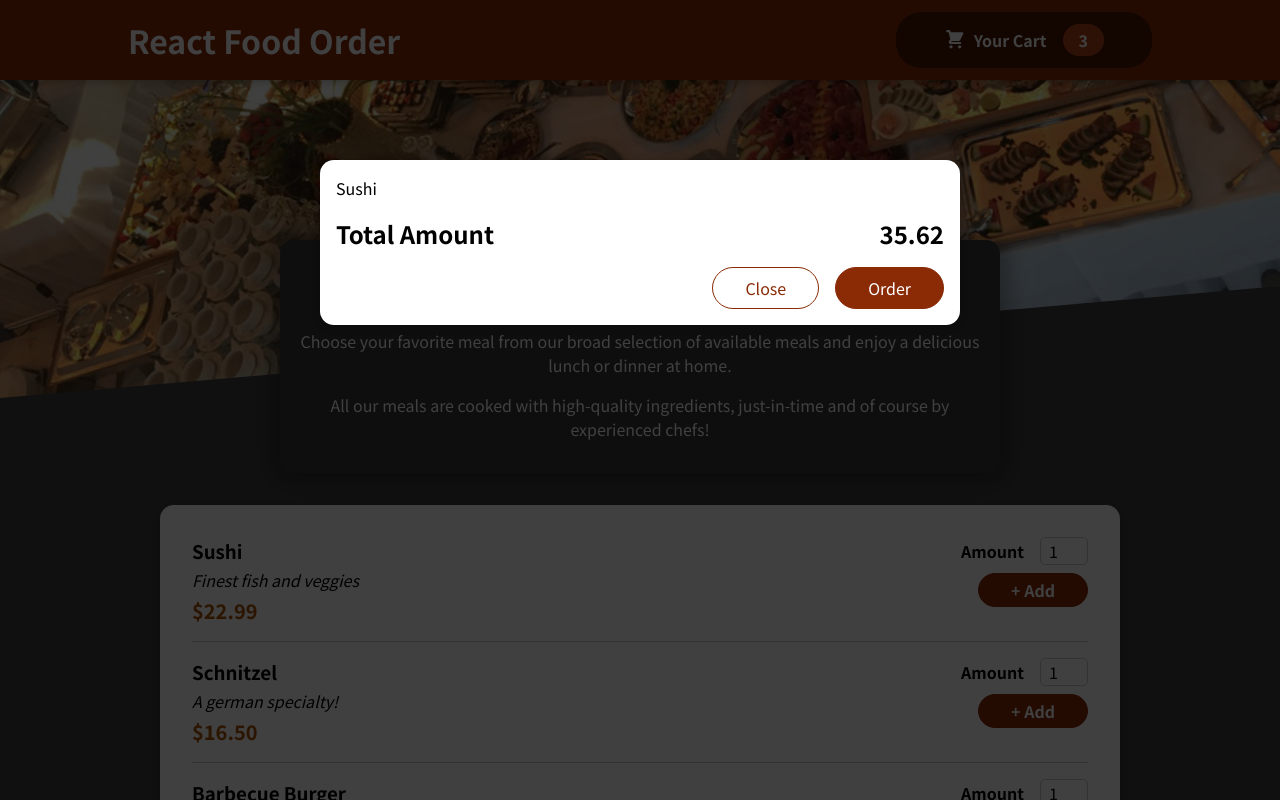
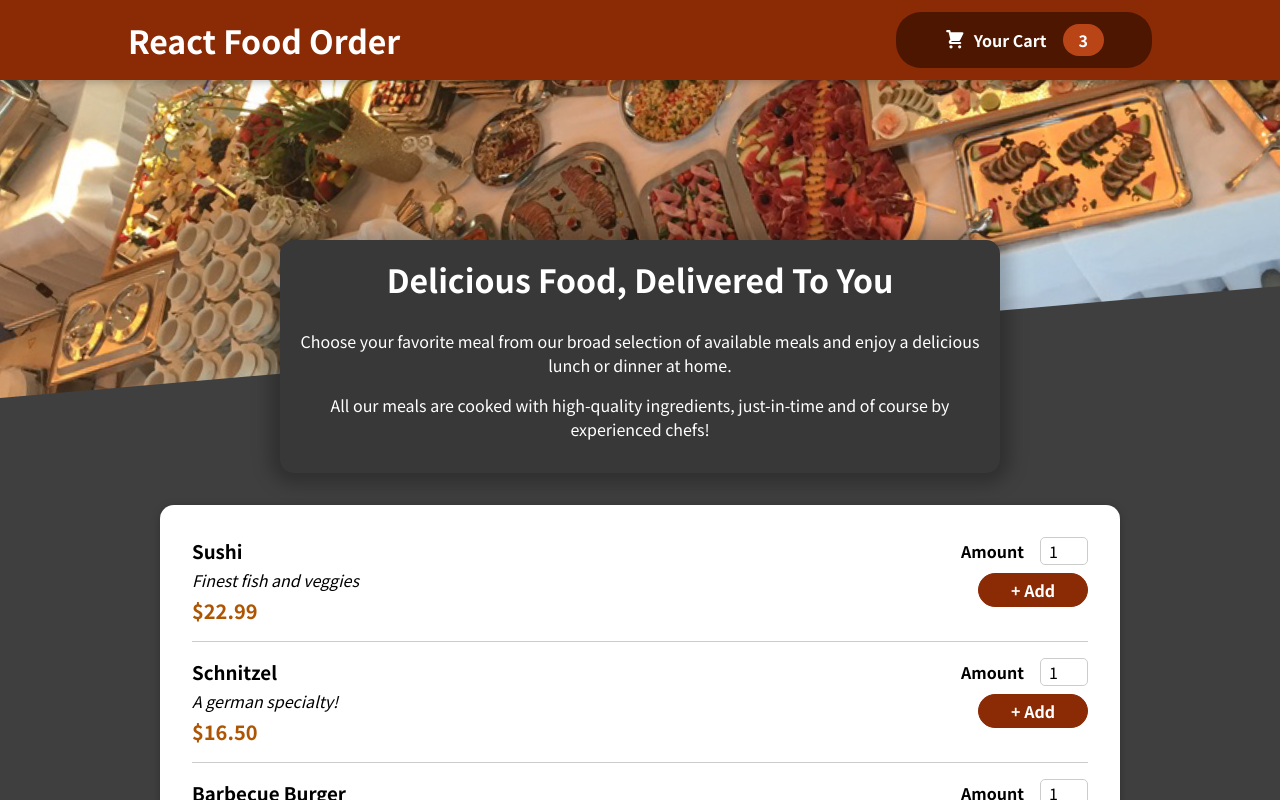
Before and after one commit to vuki247/react-food-order, a React (Create React App) app: page / in a window 1280 px wide. Shown: the top 800 px of the page. Built offline with nearby package versions, Linux system fonts and the light colour scheme.

Commit message:
Manage Cart & Modal State

```diff
--- a/src/App.js
+++ b/src/App.js
@@ -1,14 +1,23 @@
-import React from "react";
+import React, { useState } from "react";
 
 import Header from "./components/Layout/Header";
 import Meals from "./components/Meals/Meals";
 import Cart from "./components/Cart/Cart";
 
 function App() {
+  const [cartIsShown, setCartIsShown] = useState(false);
+
+  const showCartHandler = () => {
+    setCartIsShown(true);
+  };
+
+  const hideCartHandler = () => {
+    setCartIsShown(false);
+  };
   return (
     <React.Fragment>
-      <Cart />
-      <Header></Header>
+      {cartIsShown && <Cart onClose={hideCartHandler} />}
+      <Header onShowCart={showCartHandler}></Header>
       <main>
         <Meals />
       </main>
--- a/src/components/Cart/Cart.js
+++ b/src/components/Cart/Cart.js
@@ -11,14 +11,16 @@
     </ul>
   );
   return (
-    <Modal>
+    <Modal onClose={props.onClose}>
       {cartItems}
       <div className={classes.total}>
         <span>Total Amount</span>
         <span>35.62</span>
       </div>
       <div className={classes.actions}>
-        <button className={classes["button--alt"]}>Close</button>
+        <button className={classes["button--alt"]} onClick={props.onClose}>
+          Close
+        </button>
         <button className={classes.button}>Order</button>
       </div>
     </Modal>
--- a/src/components/Layout/Header.js
+++ b/src/components/Layout/Header.js
@@ -10,7 +10,7 @@
     <React.Fragment>
       <header className={classes.header}>
         <h1>React Food Order</h1>
-        <HeaderCartButton />
+        <HeaderCartButton onClick={props.onShowCart} />
       </header>
       <div className={classes["main-image"]}>
         <img src={mealsImage} alt="A table full of delicious food!" />
--- a/src/components/Layout/HeaderCartButton.js
+++ b/src/components/Layout/HeaderCartButton.js
@@ -3,7 +3,7 @@
 
 const HeaderCartButton = (props) => {
   return (
-    <button className={classes.button}>
+    <button className={classes.button} onClick={props.onClick}>
       <span className={classes.icon}>
         <CartIcon />
       </span>
--- a/src/components/UI/Modal.js
+++ b/src/components/UI/Modal.js
@@ -3,7 +3,7 @@
 import classes from "./Modal.module.css";
 
 const Backdrop = (props) => {
-  return <div className={classes.backdrop}></div>;
+  return <div className={classes.backdrop} onClick={props.onClose}></div>;
 };
 
 const ModalOverlay = (props) => {
@@ -18,7 +18,10 @@
 const Modal = (props) => {
   return (
     <Fragment>
-      {ReactDom.createPortal(<Backdrop />, portalElement)}
+      {ReactDom.createPortal(
+        <Backdrop onClose={props.onClose} />,
+        portalElement
+      )}
       {ReactDom.createPortal(
         <ModalOverlay>{props.children}</ModalOverlay>,
         portalElement
```
Also changed, not shown: 1 other file (tests, documents, lock files or other folders).
